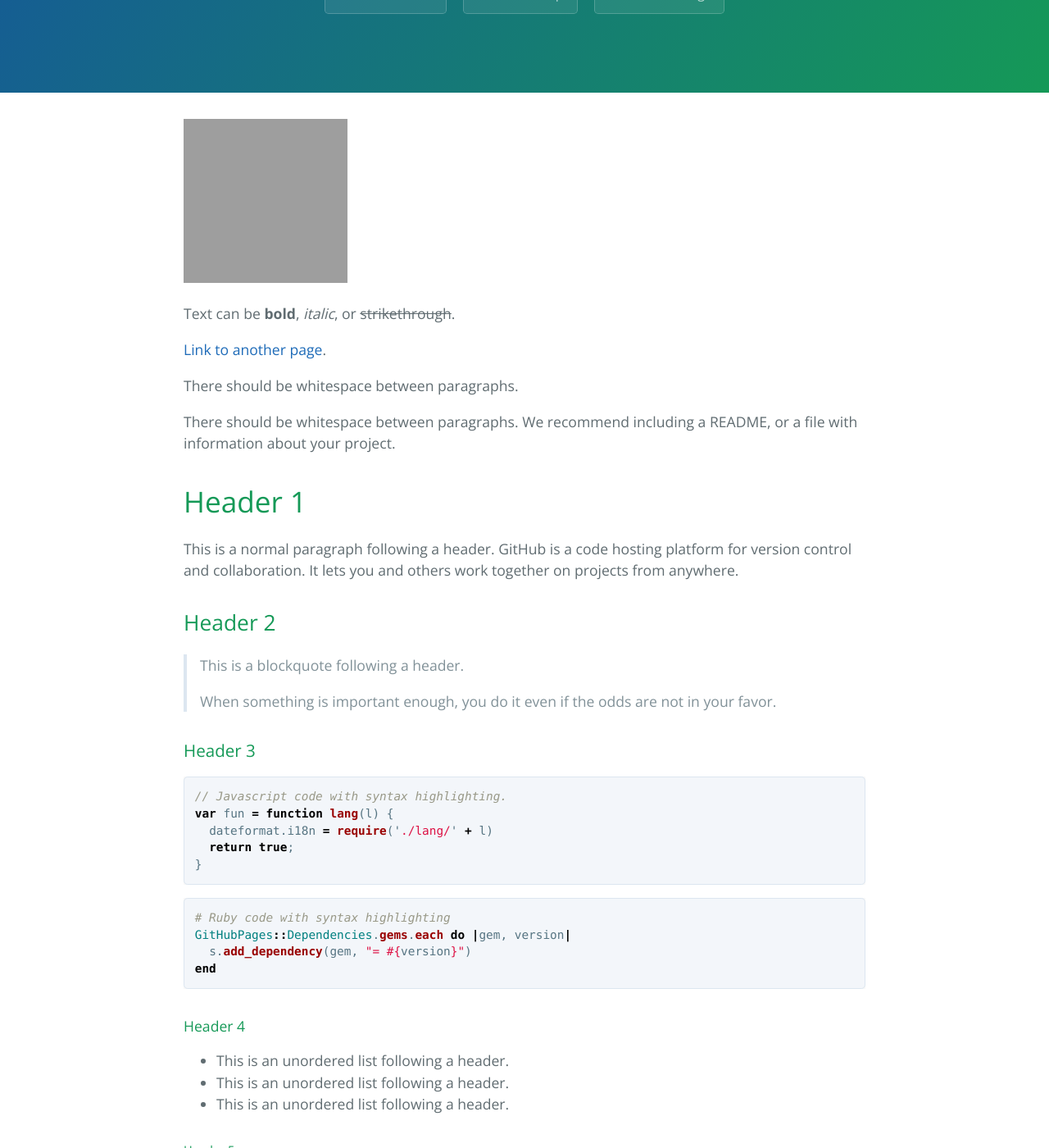
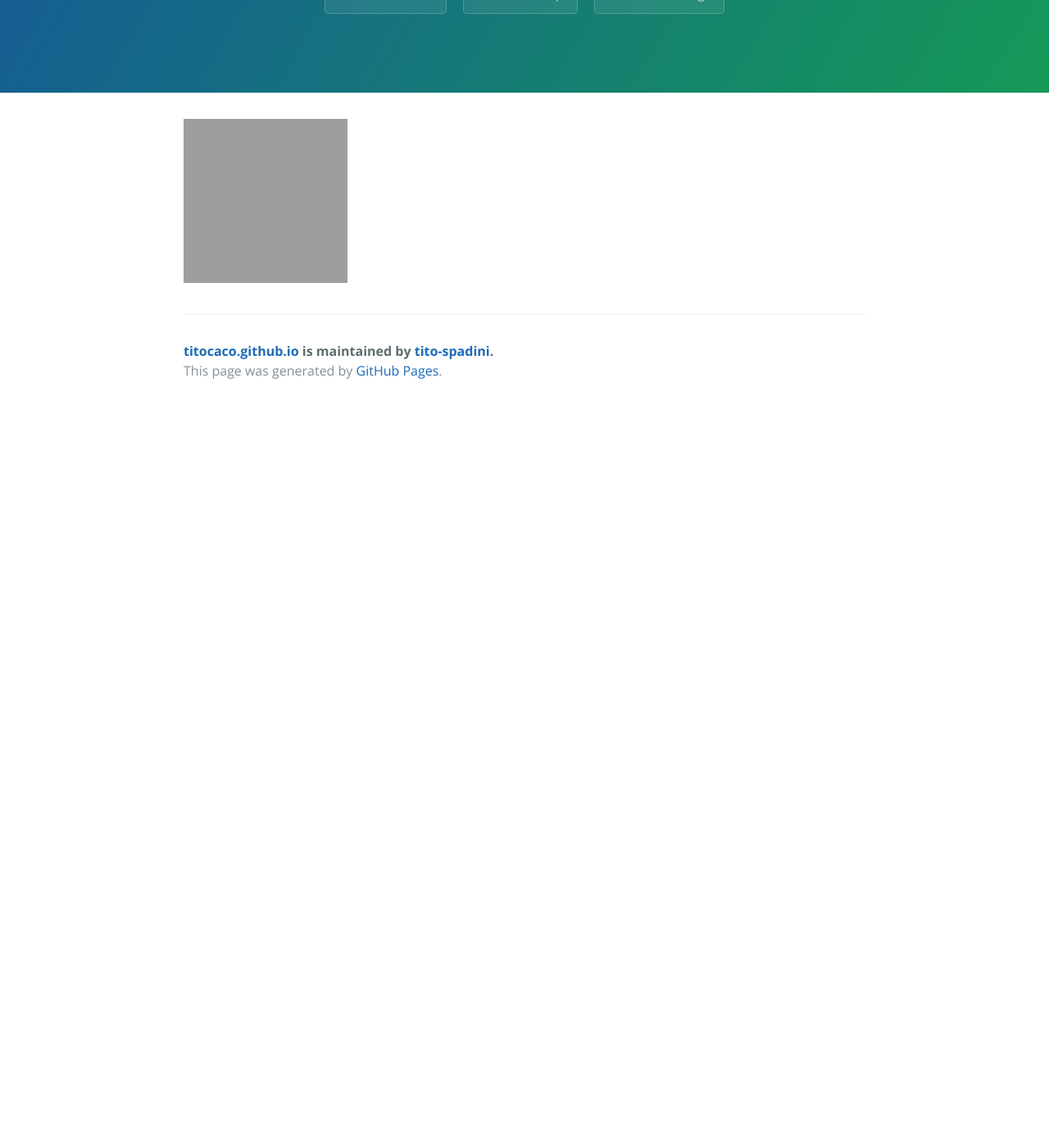
Before and after one commit to tito-spadini/titocaco.github.io, a Jekyll site: the page built from index.md, in a window 1280 px wide and 1400 px high, scrolled down 270 px. Shown: the whole window at 82% size. Built offline with Jekyll 4.4.1, drawn with Linux system fonts in a browser that asks for light colours; after the commit the page ends 900 px from its top, so only the background shows below that; some of the changed text lies outside the part shown; grey boxes are pictures that could not be loaded.

Commit message:
Removing the rest

````diff
--- a/index.md
+++ b/index.md
@@ -4,7 +4,7 @@ layout: default
 
 <img src="https://raw.githubusercontent.com/titocaco/titocaco.github.io/master/images/tito_000.jpg" width="200" height="200"/>
 
-Text can be **bold**, _italic_, or ~~strikethrough~~.
+<!-- Text can be **bold**, _italic_, or ~~strikethrough~~.
 
 [Link to another page](./another-page.html).
 
@@ -122,4 +122,4 @@ Long, single-line code blocks should not wrap. They should horizontally scroll i
 
 ```
 The final element.
-```
+``` -->
````
